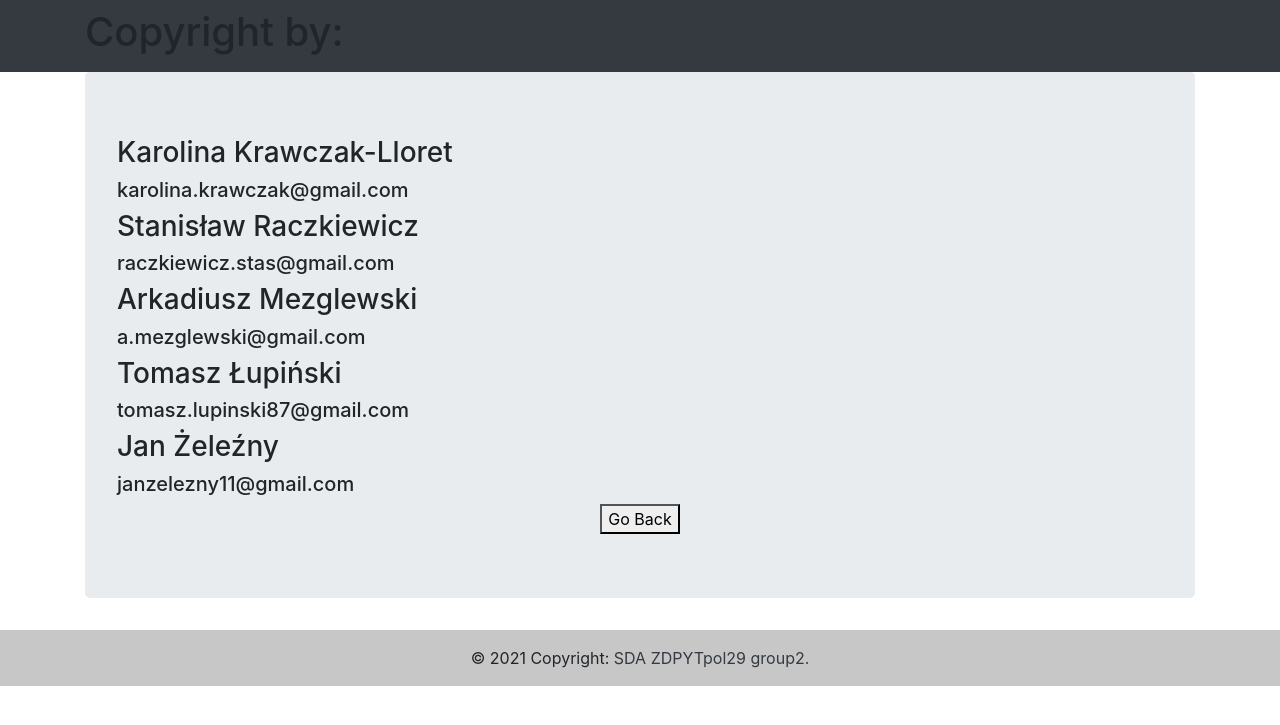
After one commit to SDA-projekt-koncowy/Domowy_budzet, a Django app: page /copyright/ in a window 1280 px wide. The commit adds this page. Shown: the top 725 px of the page. Run offline with Django 3.2, Linux system fonts and the light colour scheme; some libraries are stand-ins or nearby versions.

Commit message:
Add footer and view copyright

```diff
--- a/home_budget/budget/templates/base.html
+++ b/home_budget/budget/templates/base.html
@@ -54,5 +54,11 @@
         {% block content %}{% endblock %}
       </div>
     </div>
+  <footer class="bg-light text-center text-lg-start">
+  <div class="text-center p-3" style="background-color: rgba(0, 0, 0, 0.2);">
+    © 2021 Copyright:
+    <a class="text-dark" href="{% url 'copyright' %}">SDA ZDPYTpol29 group2.</a>
+  </div>
+  </footer>
   </body>
 </html>
--- /dev/null
+++ b/home_budget/budget/templates/copyright.html
@@ -0,0 +1,50 @@
+<!DOCTYPE html>
+<html {% if LANGUAGE_CODE %}lang="{{ LANGUAGE_CODE }}"{% endif %}>
+  <head>
+    <meta charset="utf-8">
+    <meta name="viewport" content="width=device-width, initial-scale=1">
+    <title>Copyright</title>
+    <link rel="stylesheet" href="https://stackpath.bootstrapcdn.com/bootstrap/4.2.1/css/bootstrap.min.css" integrity="sha384-GJzZqFGwb1QTTN6wy59ffF1BuGJpLSa9DkKMp0DgiMDm4iYMj70gZWKYbI706tWS" crossorigin="anonymous">
+    <script src="https://code.jquery.com/jquery-3.3.1.slim.min.js" integrity="sha384-q8i/X+965DzO0rT7abK41JStQIAqVgRVzpbzo5smXKp4YfRvH+8abtTE1Pi6jizo" crossorigin="anonymous"></script>
+    <script src="https://cdnjs.cloudflare.com/ajax/libs/popper.js/1.14.6/umd/popper.min.js" integrity="sha384-wHAiFfRlMFy6i5SRaxvfOCifBUQy1xHdJ/yoi7FRNXMRBu5WHdZYu1hA6ZOblgut" crossorigin="anonymous"></script>
+    <script src="https://stackpath.bootstrapcdn.com/bootstrap/4.2.1/js/bootstrap.min.js" integrity="sha384-B0UglyR+jN6CkvvICOB2joaf5I4l3gm9GU6Hc1og6Ls7i6U/mkkaduKaBhlAXv9k" crossorigin="anonymous"></script>
+  </head>
+  <body>
+    <nav class="navbar navbar-expand-lg navbar-dark bg-dark">
+      <div class="container fixed">
+        <h1>
+          Copyright by:
+        </h1>
+      </div>
+    </nav>
+    <div class="container">
+      <div class="jumbotron">
+        <h3>Karolina Krawczak-Lloret</h3>
+        <h5>karolina.krawczak@gmail.com</h5>
+        <h3>Stanisław Raczkiewicz</h3>
+        <h5>raczkiewicz.stas@gmail.com</h5>
+        <h3>Arkadiusz Mezglewski</h3>
+        <h5>a.mezglewski@gmail.com</h5>
+        <h3>Tomasz Łupiński</h3>
+        <h5>tomasz.lupinski87@gmail.com</h5>
+        <h3>Jan Żeleźny</h3>
+        <h5>janzelezny11@gmail.com</h5>
+        <div class="container fixed text-center">
+          <button onclick="goBack()">Go Back</button>
+        </div>
+      </div>
+    </div>
+    <footer class="bg-light text-center text-lg-start">
+  <div class="text-center p-3" style="background-color: rgba(0, 0, 0, 0.2);">
+    © 2021 Copyright:
+    <a class="text-dark" href="{% url 'copyright' %}">SDA ZDPYTpol29 group2.</a>
+  </div>
+  </footer>
+
+  <script>
+function goBack() {
+  window.history.back();
+}
+</script>
+  </body>
+</html>
--- a/home_budget/budget/urls.py
+++ b/home_budget/budget/urls.py
@@ -5,4 +5,5 @@ from budget import views
 
 urlpatterns = [
     path('', views.IndexView.as_view(), name='index'),
+    path('copyright/', views.copyright, name='copyright'),
 ]
--- a/home_budget/budget/views.py
+++ b/home_budget/budget/views.py
@@ -14,6 +14,13 @@ from budget.forms import IncomeForm
 from budget.models import Income
 
 
+def copyright(request):
+    return render(
+        request,
+        template_name="copyright.html"
+    )
+
+
 class IndexView(View):
 
     def get(self, request):
@@ -27,7 +34,6 @@ class IndexView(View):
             request,
             template_name="index.html"
         )
-
 
 
 class IncomeListView(ListView):
```
